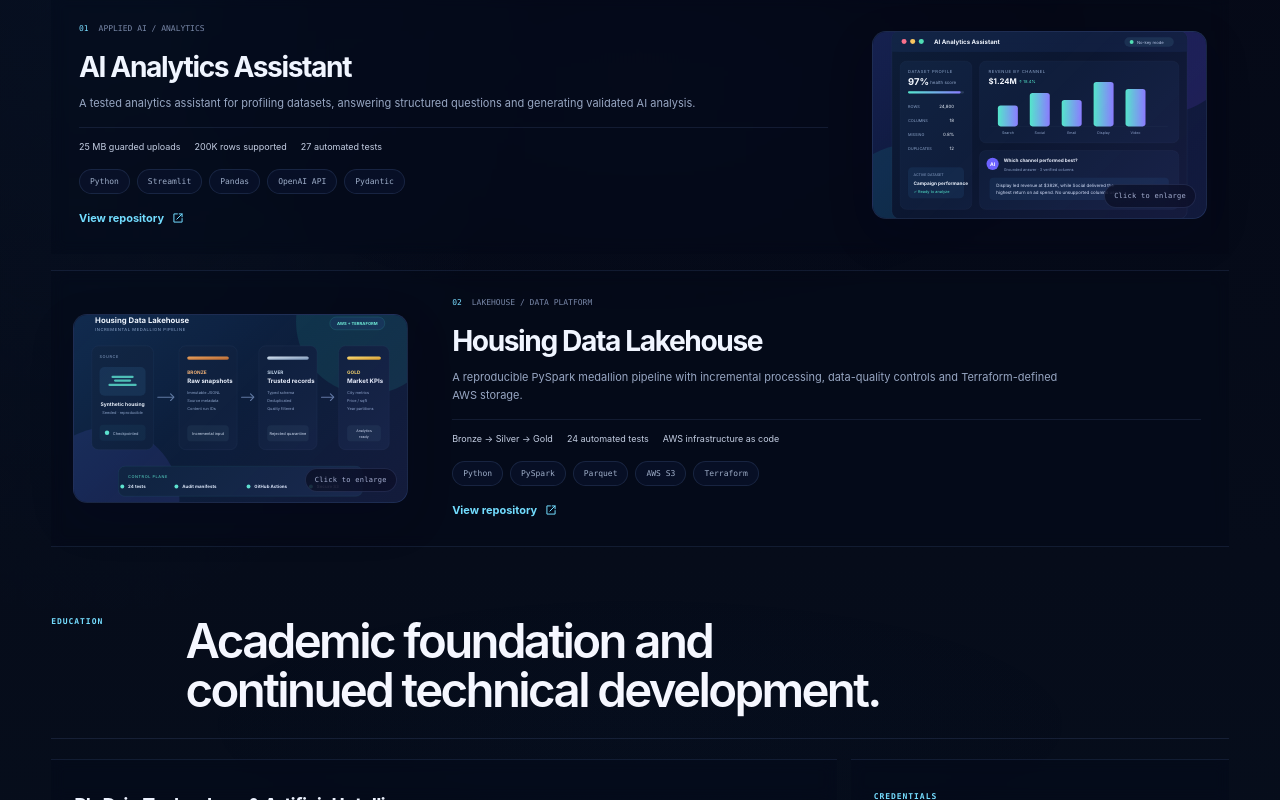
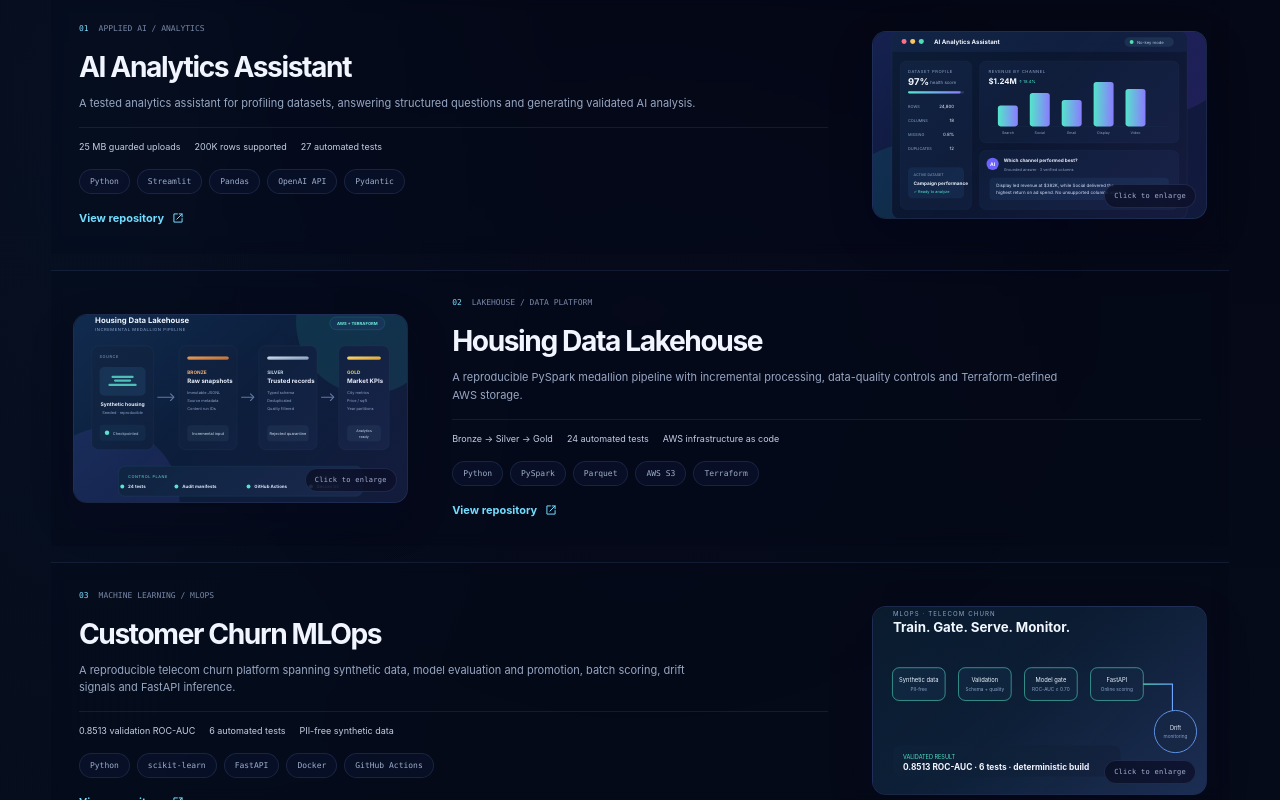
Before and after one commit to anveshsvemuri/anvesh-portfolio, a React (Vite) app: page / in a window 1280 px wide. Shown: the part 2000-2800 px from the top of the page. Built offline with nearby package versions, Linux system fonts and the light colour scheme.

Commit message:
feat: showcase MLOps and data copilot projects

```diff
--- a/src/App.jsx
+++ b/src/App.jsx
@@ -96,6 +96,28 @@ const projects = [
     imageAlt: 'Housing Data Lakehouse architecture preview',
     proof: ['Bronze → Silver → Gold', '24 automated tests', 'AWS infrastructure as code'],
     tech: ['Python', 'PySpark', 'Parquet', 'AWS S3', 'Terraform'],
+  },
+  {
+    number: '03',
+    title: 'Customer Churn MLOps',
+    label: 'Machine Learning / MLOps',
+    description: 'A reproducible telecom churn platform spanning synthetic data, model evaluation and promotion, batch scoring, drift signals and FastAPI inference.',
+    href: 'https://github.com/anveshsvemuri/customer-churn-mlops',
+    image: '/projects/customer-churn-preview.svg',
+    imageAlt: 'Customer Churn MLOps training and inference architecture',
+    proof: ['0.8513 validation ROC-AUC', '6 automated tests', 'PII-free synthetic data'],
+    tech: ['Python', 'scikit-learn', 'FastAPI', 'Docker', 'GitHub Actions'],
+  },
+  {
+    number: '04',
+    title: 'Data Platform Copilot',
+    label: 'LLM / RAG / MCP',
+    description: 'A grounded data-platform assistant with citations, safe abstention, structured responses and allowlisted MCP tools over approved operational documentation.',
+    href: 'https://github.com/anveshsvemuri/data-platform-copilot',
+    image: '/projects/data-platform-copilot-preview.svg',
+    imageAlt: 'Data Platform Copilot RAG and MCP architecture',
+    proof: ['100% evaluation pass rate', '7 automated tests', 'No-key deterministic mode'],
+    tech: ['Python', 'LLM', 'RAG', 'MCP', 'Pydantic', 'OpenAI API'],
   },
 ]
 
```
Also changed, not shown: public/projects/customer-churn-preview.svg (added), public/projects/data-platform-copilot-preview.svg (added).
